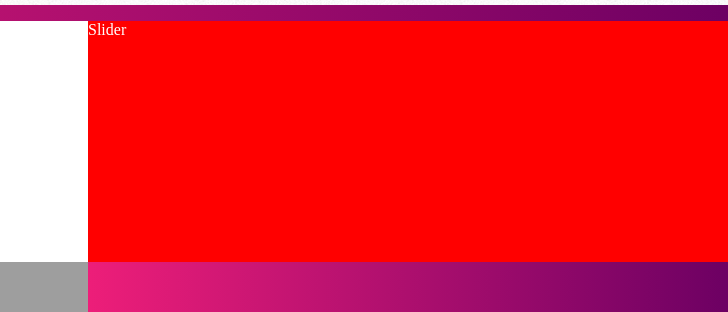
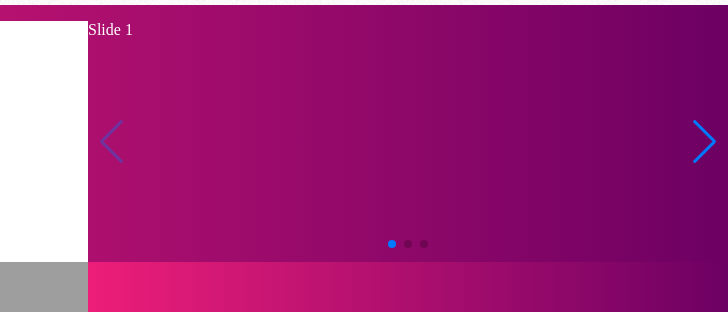
Before and after one commit to ValentinLagues/Redmoot, a website: page html/index.html in a window 1280 px wide. Shown: the part 115-427 px from the top of the page, 552-1280 px from the left. Drawn offline with nearby package versions, Linux system fonts and the light colour scheme; grey boxes are pictures that could not be loaded.

Commit message:
swiper fonctionnel

```diff
--- a/css/index.css
+++ b/css/index.css
@@ -64,6 +64,17 @@ body {
     grid-column: 2;
     grid-row: 1 / 2;
     background-color: red;
+  }
+  .swiper {
+    width: 100%;
+    height: 100%;
+  }
+
+  .swiper-slide img {
+    display: block;
+    width: 100%;
+    height: 100%;
+    object-fit: cover;
   }
 
   /* SECTION HOW TO FIND US */
--- a/html/index.html
+++ b/html/index.html
@@ -7,6 +7,10 @@
     <!-- === Links fichiers === CSS -->
     <link rel="stylesheet" href="../css/header.css" />
     <link rel="stylesheet" href="../css/index.css" />
+    <link
+      rel="stylesheet"
+      href="https://unpkg.com/swiper/swiper-bundle.min.css"
+    />
     <title>Test Redmoot</title>
   </head>
   <body>
@@ -47,7 +51,16 @@
       </div>
 
       <!-- === SLIDER === -->
-      <div class="slider">Slider</div>
+      <div class="swiper mySwiper">
+        <div class="swiper-wrapper">
+          <div class="swiper-slide">Slide 1</div>
+          <div class="swiper-slide">Slide 2</div>
+          <div class="swiper-slide">Slide 3</div>
+        </div>
+        <div class="swiper-button-next"></div>
+        <div class="swiper-button-prev"></div>
+        <div class="swiper-pagination"></div>
+      </div>
 
       <!-- === FIND-US === -->
       <div class="find-us">
@@ -107,6 +120,21 @@
         </div>
       </div>
     </div>
+    <script src="https://unpkg.com/swiper/swiper-bundle.min.js"></script>
+    <script>
+      const swiper = new Swiper(".mySwiper", {
+        cssMode: true,
+        navigation: {
+          nextEl: ".swiper-button-next",
+          prevEl: ".swiper-button-prev",
+        },
+        pagination: {
+          el: ".swiper-pagination",
+        },
+        mousewheel: true,
+        keyboard: true,
+      });
+    </script>
     <script src="../node_modules/axios/dist/axios.js"></script>
     <script src="../js/index.js"></script>
   </body>
```
